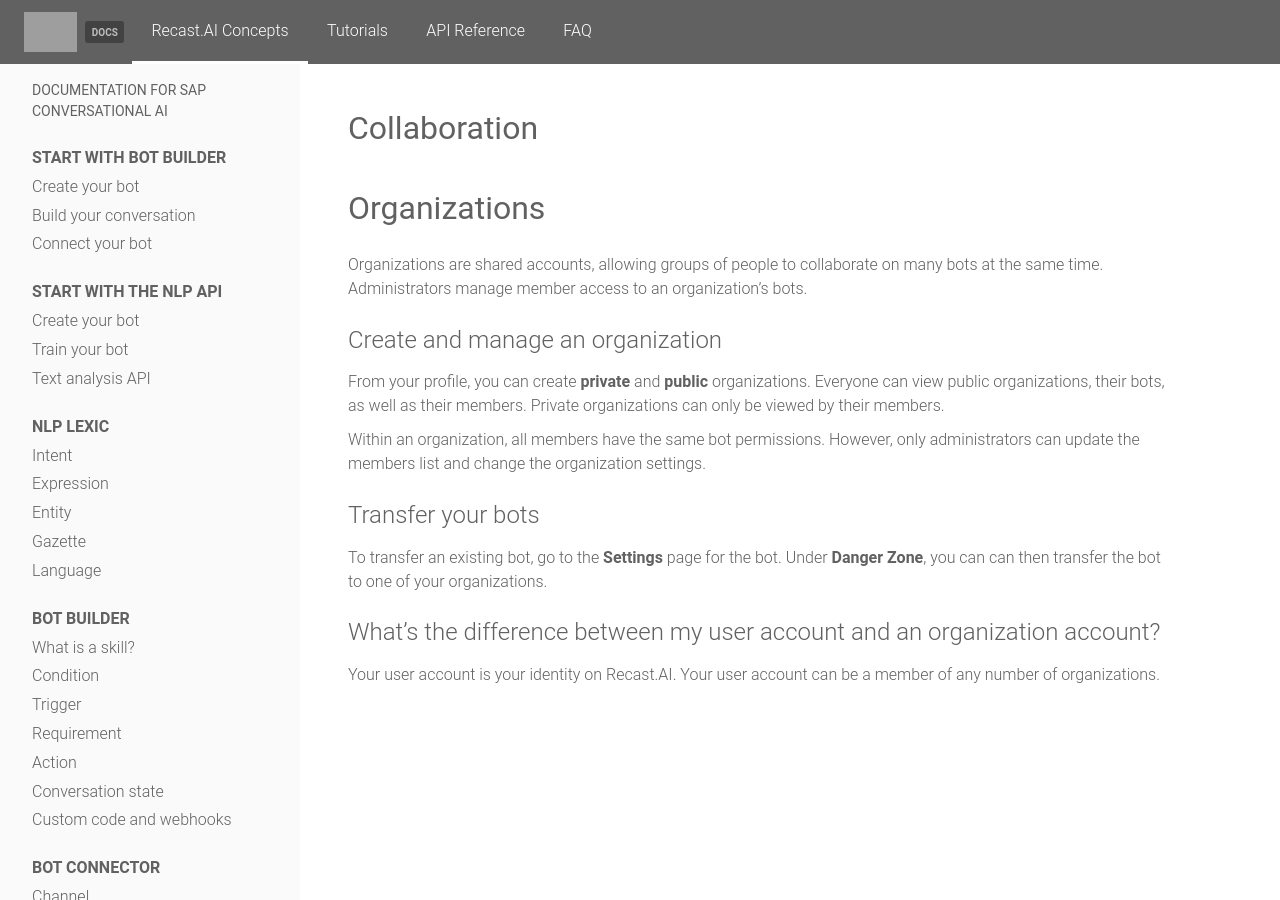
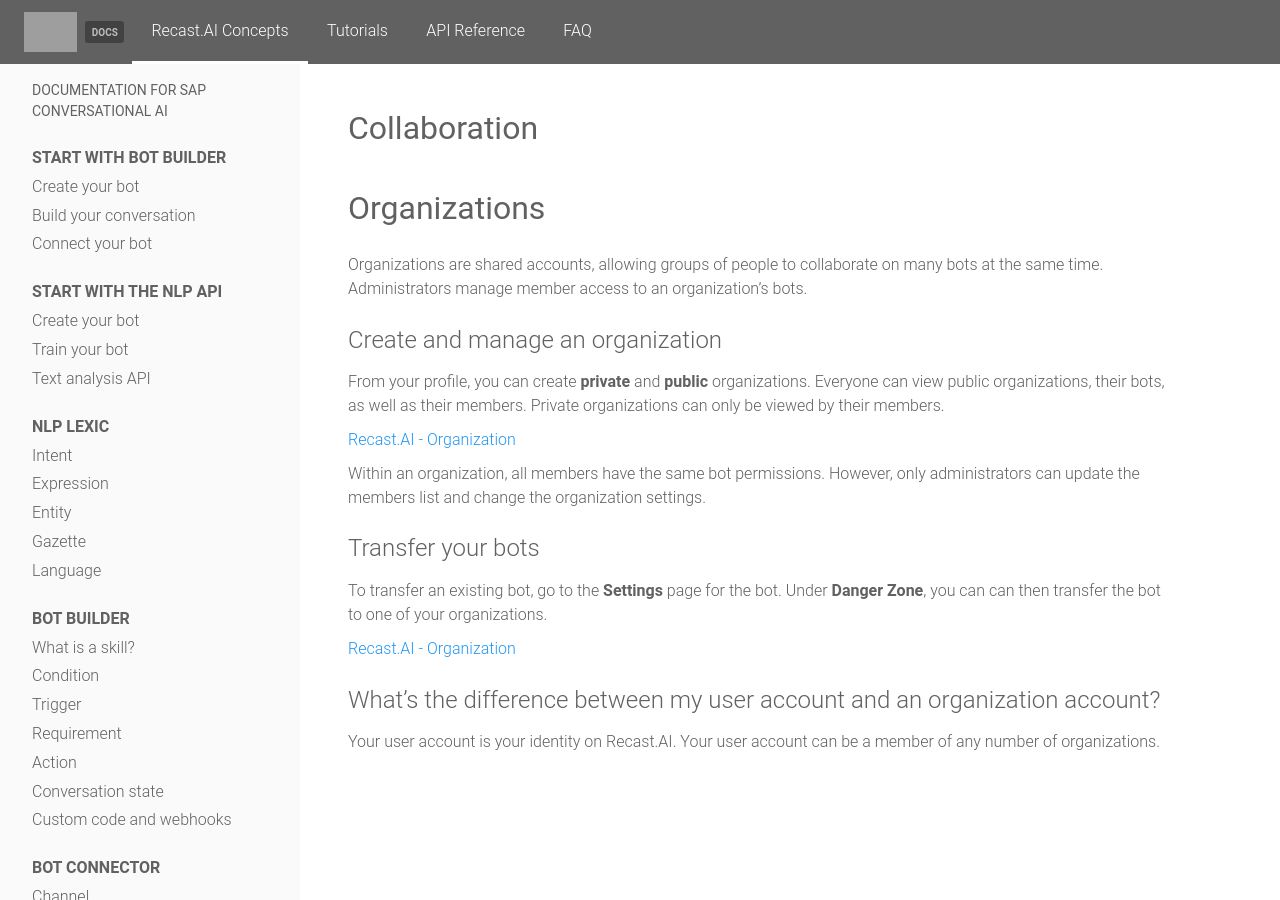
Before and after one commit to SAP-archive/docs, a Jekyll site: the page built from concepts/collaboration/organizations.md, in a window 1280 px wide and 900 px high. Built offline with Jekyll 4.4.1, drawn with Linux system fonts in a browser that asks for light colours; nearby versions of some CDN libraries; a style sheet for code colours, icons or effects is not loaded; grey boxes are pictures that could not be loaded.

Commit message:
Update organizations.md

```diff
--- a/concepts/collaboration/organizations.md
+++ b/concepts/collaboration/organizations.md
@@ -12,12 +12,16 @@
 
 From your profile, you can create **private** and **public** organizations. Everyone can view public organizations, their bots, as well as their members. Private organizations can only be viewed by their members.
 
+[Recast.AI - Organization](https://cdn.recast.ai/man/organisation/create-org.png)
+
 Within an organization, all members have the same bot permissions. However, only administrators can update the members list and change the organization settings.
 
 ## Transfer your bots
 
 To transfer an existing bot, go to the **Settings** page for the bot. Under **Danger Zone**, you can can then transfer the bot to one of your organizations.
 
+[Recast.AI - Organization](https://cdn.recast.ai/man/organisation/transfer.png)
+
 ## What's the difference between my user account and an organization account?
 
 Your user account is your identity on Recast.AI. Your user account can be a member of any number of organizations.
```
